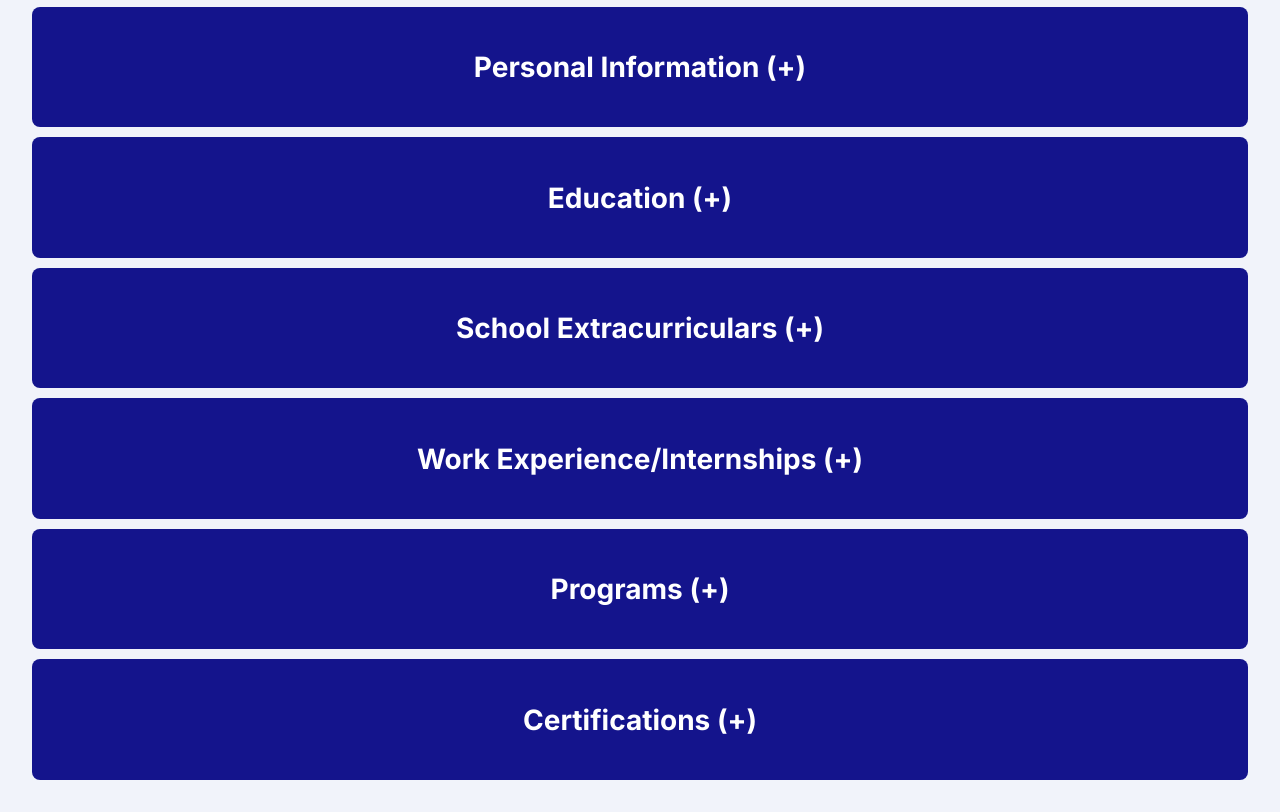
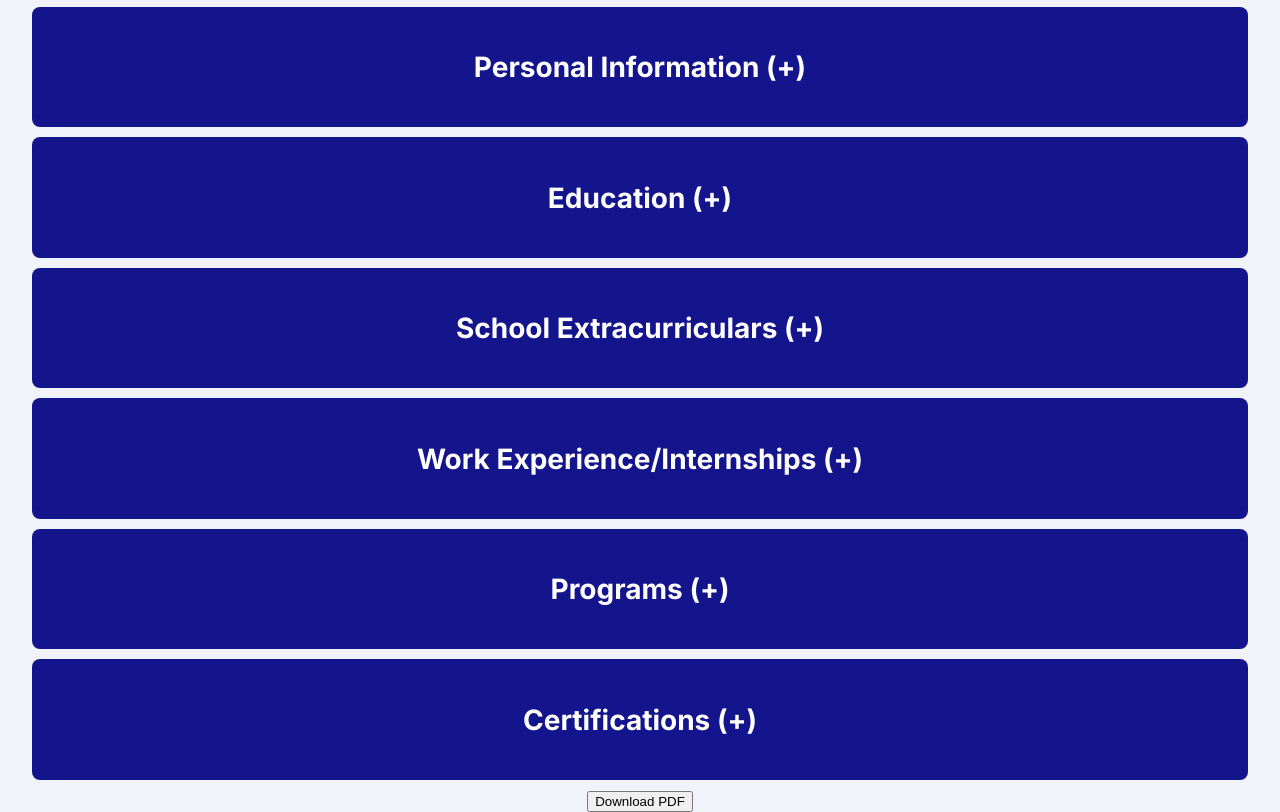
Before and after one commit to AnsuFatiBH06/PersonalCV, a plain HTML site: page index.html in a window 1280 px wide. Shown: the part 143-955 px from the top of the page. Before the commit the page ends 933 px from the top, so only its background shows below. Drawn offline with Linux system fonts and the light colour scheme.

Commit message:
testing the ability to download as pdf

```diff
--- a/index.html
+++ b/index.html
@@ -126,6 +126,7 @@
             <!-- <br /> -->
             </div>
         </div>
+        <button onclick="window.print()">Download PDF</button>
         <script src="assets/js/script.js"></script>
     </body>
     <footer>
```
